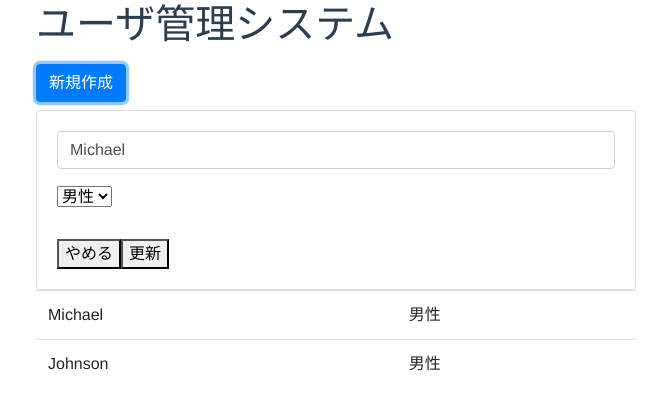
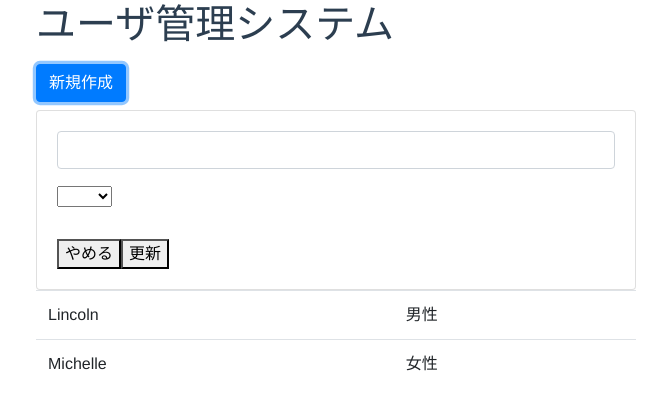
Before and after one commit to ueharario/user-management-system, a Vue app: page / in a window 1280 px wide. Both pictures are taken after a click on the button "新規作成". Shown: the top 410 px of the page, without its empty margins (304-971 px from the left). Built offline with nearby package versions, Linux system fonts and the light colour scheme.

Commit message:
新規作成、編集の初期表示_途中

```diff
--- a/public/json/data.json
+++ b/public/json/data.json
@@ -1,6 +1,14 @@
 {
-    "userData": {
-        "name": "Lincoln",
-        "gender": 1
-    }
+    "usersData": [
+        {
+            "id": 1,
+            "name": "Lincoln",
+            "gender": 1
+        },
+        {
+            "id": 2,
+            "name": "Michelle",
+            "gender": 2
+        }
+    ]
 }
--- a/src/App.vue
+++ b/src/App.vue
@@ -6,15 +6,15 @@
       <UserForm v-if="isShow" @send="createUser" @close="closeUserForm" :user="user" />
       <table class="table">
         <tbody>
-          <tr>
+          <!-- <tr>
             <td>
               {{ user.name }}
             </td>
             <td>
               {{ getGenderLabel(user.gender) }}
             </td>
-          </tr>
-          <tr>
+          </tr> -->
+          <tr v-for="userData in usersData" v-bind:key="userData.id" @click="edit(userData.id)">
             <td>
               {{ userData.name }}
             </td>
@@ -30,17 +30,18 @@
 
 <script>
 import UserForm from '@/components/UserForm.vue'
-import { GENDER_ARRAY, DEFAULT_USER } from '@/constants/USERS.js'
-import { API_STATUS, DEFAULT_API_STATUS } from '@/constants/STATUS.js'
+import { GENDER_ARRAY } from '@/constants/USERS.js'
+// import { API_STATUS, DEFAULT_API_STATUS } from '@/constants/STATUS.js'
 import { ApiGetUserData } from '@/api/api.js'
 
 export default {
   data() {
     return {
       title: 'ユーザ管理システム',
-      user: DEFAULT_USER,
-      userData: DEFAULT_USER,
-      status_code: DEFAULT_API_STATUS.status,
+      user: {},
+      editIndex: -1,
+      usersData: [],
+      // status_code: DEFAULT_API_STATUS.status,
       isShow: false,
     }
   },
@@ -55,13 +56,17 @@ export default {
     // })
 
     /** Promise を使った場合の呼び出し方 */
-    const { status_code, userData } = await ApiGetUserData()
-    if (status_code === API_STATUS.success.status && userData) {
-      this.userData = userData
-      alert(API_STATUS.success.msg)
-    } else {
-      alert(API_STATUS.error.msg)
-    }
+    // const { status_code, userData } = await ApiGetUserData()
+    // if (status_code === API_STATUS.success.status && userData) {
+    //   this.userData = userData
+    //   alert(API_STATUS.success.msg)
+    // } else {
+    //   alert(API_STATUS.error.msg)
+    // }
+
+    /** 新規作成、編集 */
+    const { usersData } = await ApiGetUserData()
+    this.usersData = usersData
   },
   methods: {
     create() {
@@ -79,6 +84,11 @@ export default {
     },
     closeUserForm(isShow) {
       this.isShow = isShow
+    },
+    edit(index) {
+      this.editIndex = index
+      this.user = this.usersData[index - 1]
+      this.open()
     }
   }
 }
--- a/src/api/api.js
+++ b/src/api/api.js
@@ -13,14 +13,14 @@
 /** Promise を使った場合 */
 const ApiGetUserData = () => {
     const promise = new Promise((resolve) => {
-        // fetch('/json/data.json')
-        //     .then(response => resolve(response.json()))
+        fetch('/json/data.json')
+            .then(response => resolve(response.json()))
             // .then(json => resolve(json.userData))
             // .catch((error) => { resolve(null); console.log(error) })
 
         /** 成功の場合 */
-        fetch('json/success.json')
-            .then(response => resolve(response.json()))
+        // fetch('json/success.json')
+        //     .then(response => resolve(response.json()))
 
         /** 失敗の場合 */
         // fetch('json/error.json')
--- a/src/components/UserForm.vue
+++ b/src/components/UserForm.vue
@@ -25,6 +25,8 @@ import { GENDER_ARRAY, DEFAULT_USER } from '@/constants/USERS.js'
 export default {
     props: {
         user: Object,
+        editIndex: Number,
+        usersData: Array,
         isShow: {
             type: Boolean,
             default: false
@@ -32,7 +34,7 @@ export default {
     },
     data() {
         return {
-            editUser: DEFAULT_USER,
+            editUser: {},
             GENDER_ARRAY
         }
     },
```
